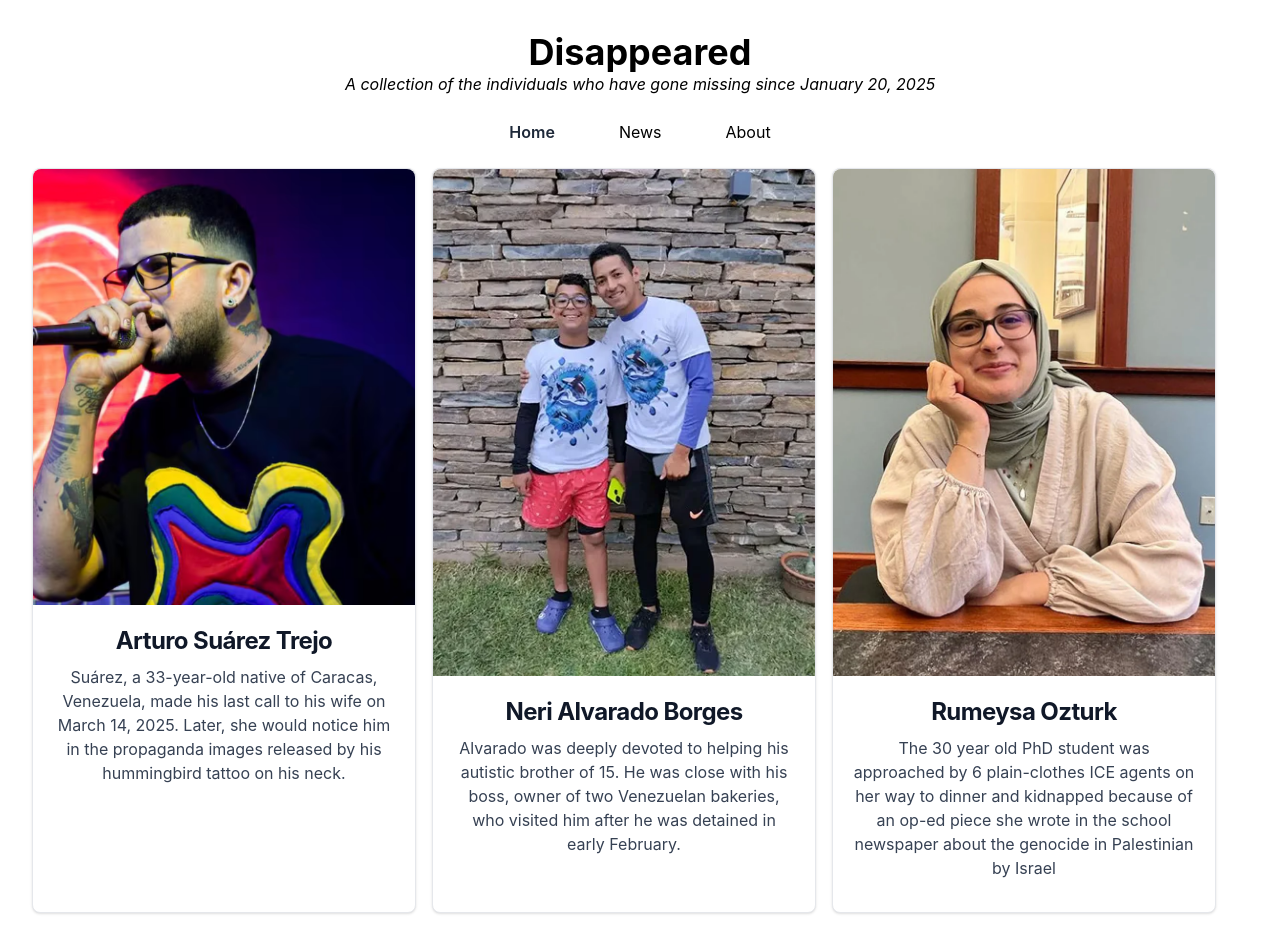
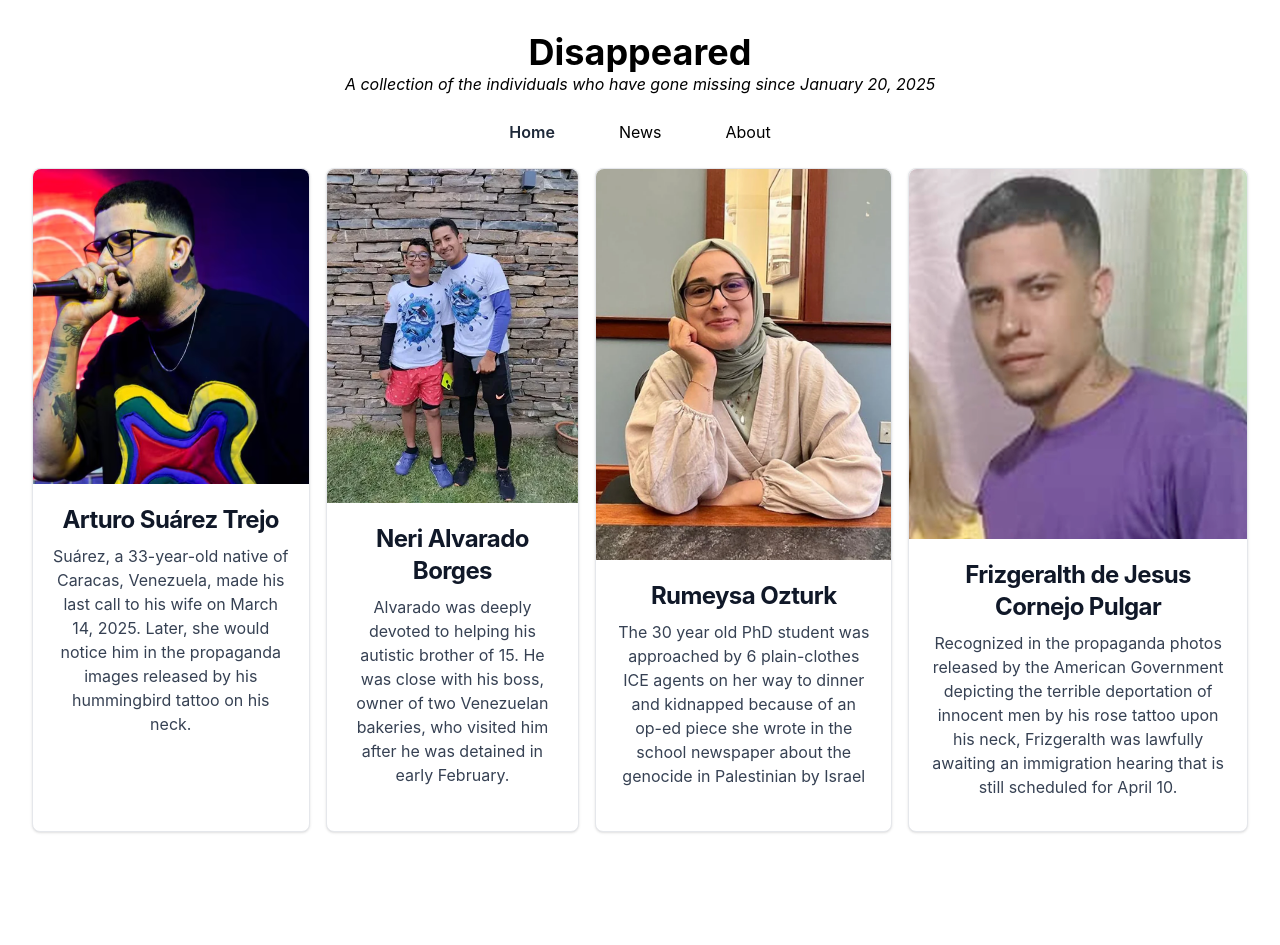
Before and after one commit to hbrysiewicz/disappeared, a React (Vite) app: page / in a window 1280 px wide. After the commit the page ends 864 px from the top, so only its background shows below. Built offline with nearby package versions, Linux system fonts and the light colour scheme; what tailwindcss-debug-screens would draw is missing.

Commit message:
Add frizgeralth

```diff
--- a/src/App.tsx
+++ b/src/App.tsx
@@ -23,6 +23,11 @@ function App() {
           description="The 30 year old PhD student was approached by 6 plain-clothes ICE agents on her way to dinner and kidnapped because of an op-ed piece she wrote in the school newspaper about the genocide in Palestinian by Israel"
           image="/rumeysa.png"
         />
+        <Card
+          name="Frizgeralth de Jesus Cornejo Pulgar"
+          description="Recognized in the propaganda photos released by the American Government depicting the terrible deportation of innocent men by his rose tattoo upon his neck, Frizgeralth was lawfully awaiting an immigration hearing that is still scheduled for April 10."
+          image='/frizgeralth.png'
+        />
     </div>
     </>
   )
--- a/src/News.tsx
+++ b/src/News.tsx
@@ -7,11 +7,17 @@ function News() {
       <Header />
       <div className="pt-6 flex gap-4">
         <Card
-          name="University student targeted by Trump leaves the US"
+          name="BBC: University student targeted by Trump leaves the US"
           description="A Cornell University graduate student who had his US visa revoked due to protest activities against Israel has chosen to leave the US rather than be deported. Momodou Taal, who is a joint citizen of the UK and The Gambia, had his student visa revoked due to his on-campus protest activities last year as the Israel-Gaza war raged..."
           image="https://ichef.bbci.co.uk/news/1536/cpsprodpb/d02d/live/de1c7040-0e9f-11f0-96d4-0176469b616f.jpg.webp"
           url="https://www.bbc.com/news/articles/c934y9kv07eo"
         />
+        <Card
+          name="Mother Jones: You’re Here Because of Your Tattoos"
+          description="On Friday, March 14, Arturo Suárez Trejo called his wife, Nathali Sánchez, from an immigration detention center in Texas. Suárez, a 33-year-old native of Caracas, Venezuela, explained that his deportation flight had been delayed. He told his wife he would be home soon. Suárez did not want to go back to Venezuela. Still, there was at least a silver lining..."
+          image="https://www.motherjones.com/wp-content/uploads/2025/03/20250325_ice-tattoos_2000.jpg?w=2000&h=1125&crop=1"
+          url="https://www.motherjones.com/politics/2025/03/trump-el-salvador-venezulea-deportation-prison-cecot-bukele/"
+          />
       </div>
     </>
   )
```
Also changed, not shown: public/frizgeralth.png (added).
